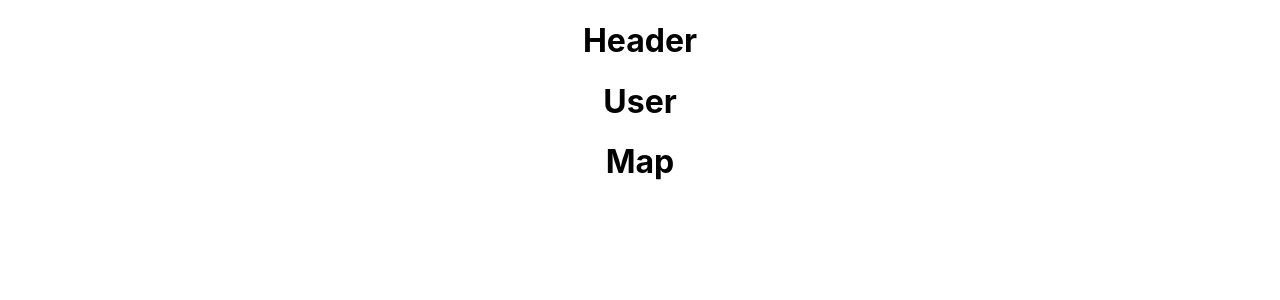
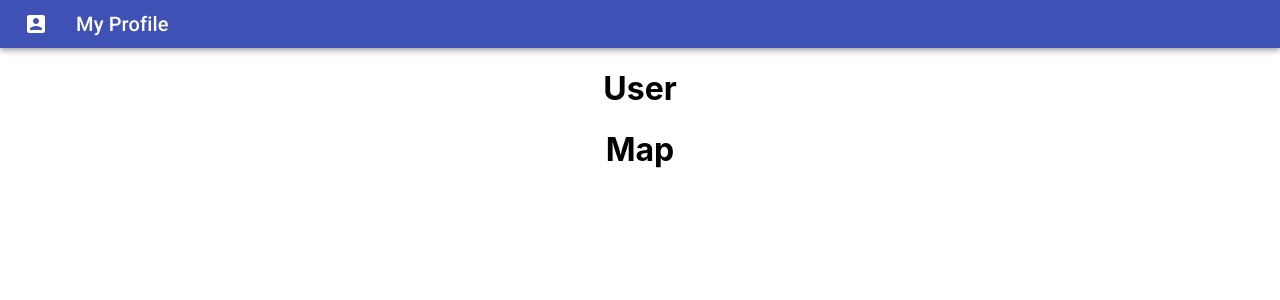
Before and after one commit to AndyGaSa/BackOfficeProfile, a React (Create React App) app: page / in a window 1280 px wide. Shown: the top 300 px of the page. Built offline with nearby package versions, Linux system fonts and the light colour scheme.

Commit message:
Import Material Header
-Change menu icon to one more accurate
-Change title of the header
-Install material icons

```diff
--- a/package.json
+++ b/package.json
@@ -4,6 +4,7 @@
   "private": true,
   "dependencies": {
     "@material-ui/core": "^4.12.3",
+    "@material-ui/icons": "^4.11.2",
     "@testing-library/jest-dom": "^5.14.1",
     "@testing-library/react": "^11.2.7",
     "@testing-library/user-event": "^12.8.3",
--- a/public/index.html
+++ b/public/index.html
@@ -16,6 +16,7 @@
     -->
     <link rel="manifest" href="%PUBLIC_URL%/manifest.json" />
     <link rel="stylesheet" href="https://fonts.googleapis.com/css?family=Roboto:300,400,500,700&display=swap" />
+    <link rel="stylesheet" href="https://fonts.googleapis.com/icon?family=Material+Icons" />
     <title>User Info - Back Office</title>
   </head>
   <body>
--- a/src/components/Header.jsx
+++ b/src/components/Header.jsx
@@ -1,11 +1,35 @@
 import React from 'react';
+import { makeStyles } from '@material-ui/core/styles';
+import AppBar from '@material-ui/core/AppBar';
+import Toolbar from '@material-ui/core/Toolbar';
+import Typography from '@material-ui/core/Typography';
+import IconButton from '@material-ui/core/IconButton';
+import AccountBoxIcon from '@material-ui/icons/AccountBox';
 
-function Header() {
+const useStyles = makeStyles((theme) => ({
+  root: {
+    flexGrow: 1,
+  },
+  menuButton: {
+    marginRight: theme.spacing(2),
+  },
+}));
+
+export default function Header() {
+  const classes = useStyles();
+
   return (
-    <div>
-      <h1>Header</h1>
+    <div className={classes.root}>
+      <AppBar position="static">
+        <Toolbar variant="dense">
+          <IconButton edge="start" className={classes.menuButton} color="inherit" aria-label="menu">
+            <AccountBoxIcon />
+          </IconButton>
+          <Typography variant="h6" color="inherit">
+            My Profile
+          </Typography>
+        </Toolbar>
+      </AppBar>
     </div>
   );
 }
-
-export default Header;
```
Also changed, not shown: 2 other files (tests, documents, lock files or other folders).
